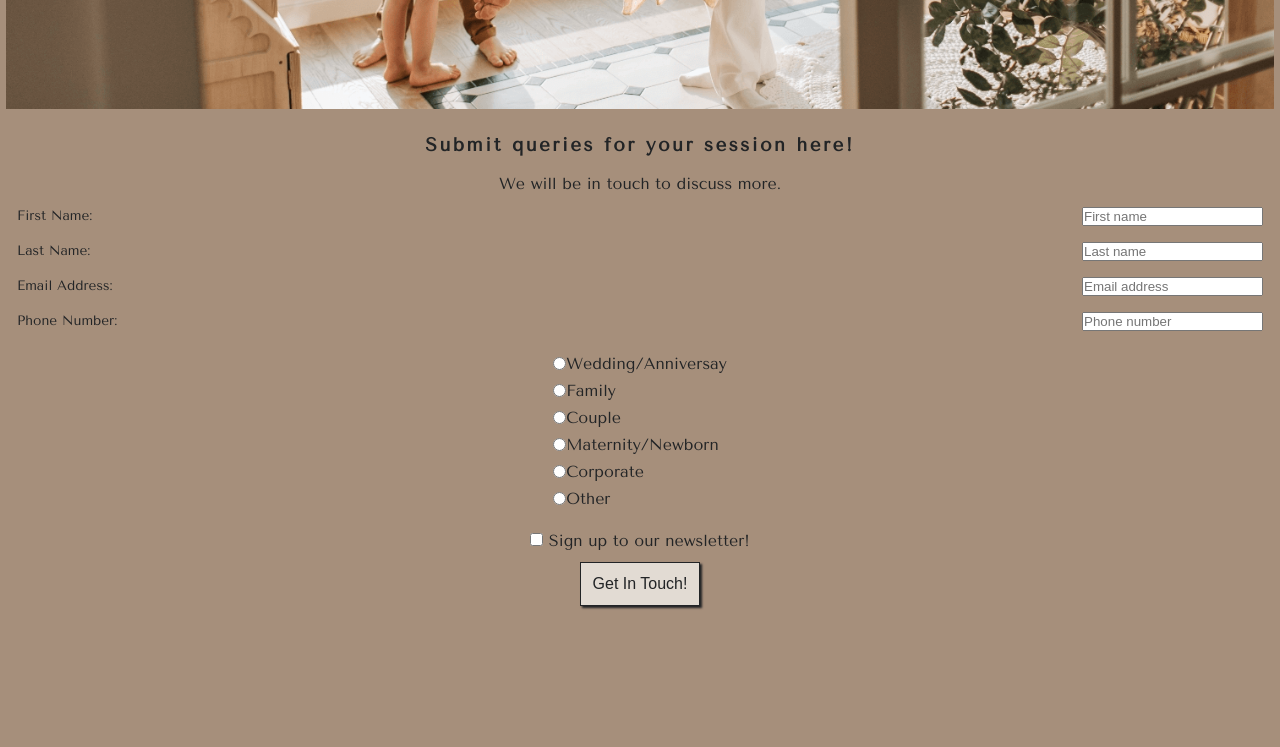
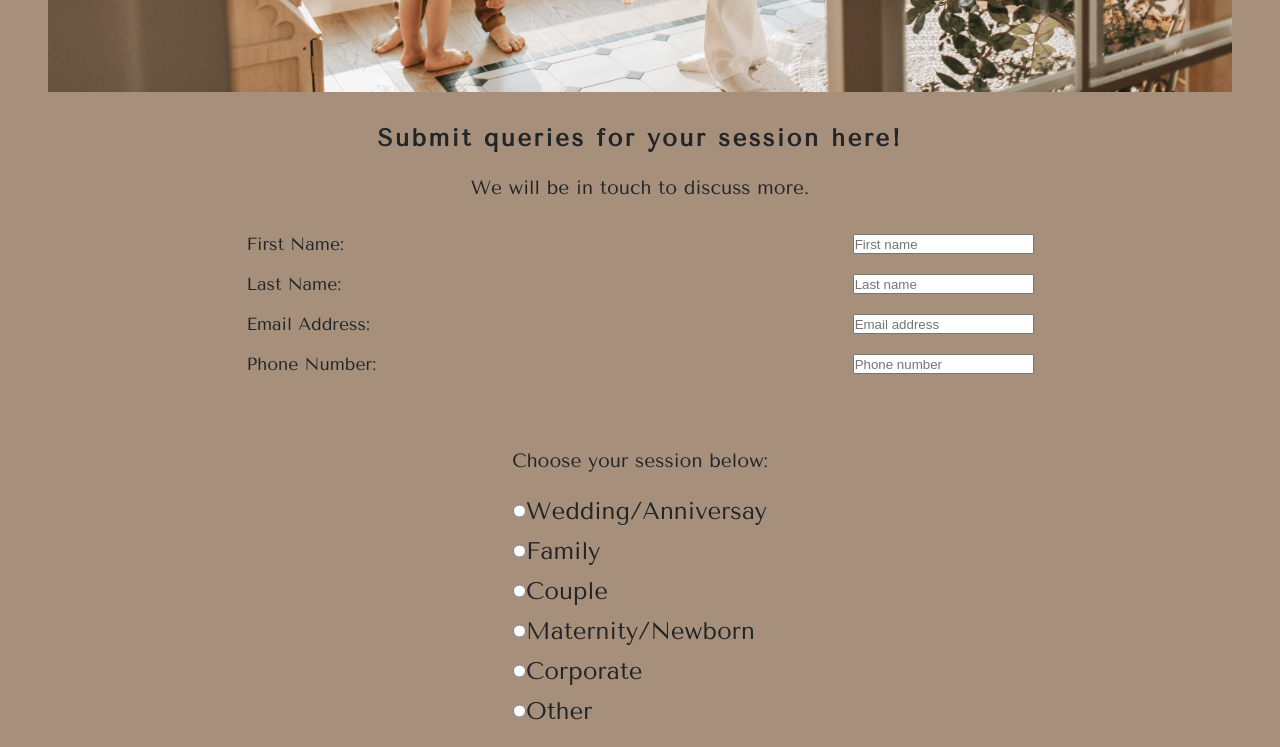
Before and after one commit to morganoleary/Capture, a plain HTML site: page contact.html in a window 1280 px wide. Shown: the part 830-1577 px from the top of the page. Drawn offline with nearby package versions, Linux system fonts and the light colour scheme.

Commit message:
Add formdump submit location with required text fields to contact page

```diff
--- a/assets/css/style.css
+++ b/assets/css/style.css
@@ -303,6 +303,12 @@ h1 {
     justify-content: space-between;
 }
 
+.choose-session {
+    color: #222426;
+    text-align: center;
+    padding: 1em;
+}
+
 .radio-container {
     display: flex;
     flex-direction: column;
@@ -397,10 +403,60 @@ h1 {
         column-gap: 0;
     }
 
+    /* Contact page */
+    .contact-page-phrase {
+        text-align: center;
+        padding: 1em;
+        font-size: x-large;
+        justify-content: center;
+    }
+
+    .contact-image {
+        padding: .5em 3em;
+    }
+
+    .contact-us-form-container h1 {
+        font-size: x-large;
+    }
+
+    .contact-us-form-container p {
+        font-size: larger;
+    }
+
+    .contact-us-form {
+        padding: 2em;
+        font-size: 110%;
+    }
+
+    .choose-session {
+        font-size: larger;
+    }
+
+    .text-input {
+        display: flex;
+        justify-content: space-between;
+        padding-left: 12em;
+        padding-right: 12em;
+    }
+
+    .radio-container {
+        font-size: x-large;
+    }
+
+    .sign-up {
+        font-size: larger;
+        padding: 1em;
+    }
+
+    .get-in-touch {
+        font-size: larger;
+    }
+
     /* Footer */
     .footer-container {
-        height: 3vh;
+        height: 5vh;
         padding: .5em;
+        font-size: x-large;
     }
 }
 
--- a/contact.html
+++ b/contact.html
@@ -83,8 +83,9 @@
         <section class="contact-us-form-container">
           <h1>Submit queries for your session here!</h1>
           <p>We will be in touch to discuss more.</p>
+
             <div class="contact-us-form">
-            <form action="" method="post">
+              <form id="contact-form" action="https://formdump.codeinstitute.net" method="POST">
                 <div class="text-input">
                   <label for="first-name">First Name:</label>
                   <input
@@ -92,6 +93,7 @@
                     id="first-name"
                     name="first_name"
                     placeholder="First name"
+                    required
                   />
                 </div>
                 <br />
@@ -102,6 +104,7 @@
                     id="first-name"
                     name="last_name"
                     placeholder="Last name"
+                    required
                   />
                 </div>
                 <br />
@@ -112,6 +115,7 @@
                     id="email"
                     name="email_address"
                     placeholder="Email address"
+                    required
                   />
                 </div>
                 <br />
@@ -122,11 +126,12 @@
                     id="phone-number"
                     name="phone_number"
                     placeholder="Phone number"
+                    required
                   />
                 </div>
                 <br />
-            </form>
             </div>
+            <div class="choose-session">Choose your session below:</div>
             <div class="radio-container">
               <div class="radio-button">
                 <input
@@ -174,21 +179,28 @@
                 <label for="corporate">Corporate</label>
               </div>
               <div class="radio-button">
-              <input type="radio" id="other" name="photo_type" value="other" />
+                <input
+                  type="radio"
+                  id="other"
+                  name="photo_type"
+                  value="other"
+                />
                 <label for="other">Other</label>
               </div>
             </div>
             <br />
-          <div>
+            <div class="sign-up">
               <input type="checkbox" name="sign_up" id="sign_up" />
               <label for="sign_up">Sign up to our newsletter!</label>
             </div>
+
             <input
               type="submit"
               value="Get In Touch!"
               id="get-in-touch"
               class="get-in-touch"
             />
+          </form>
         </section>
       </section>
     </main>
```
Lines whose indentation alone changed are shown as unchanged.
